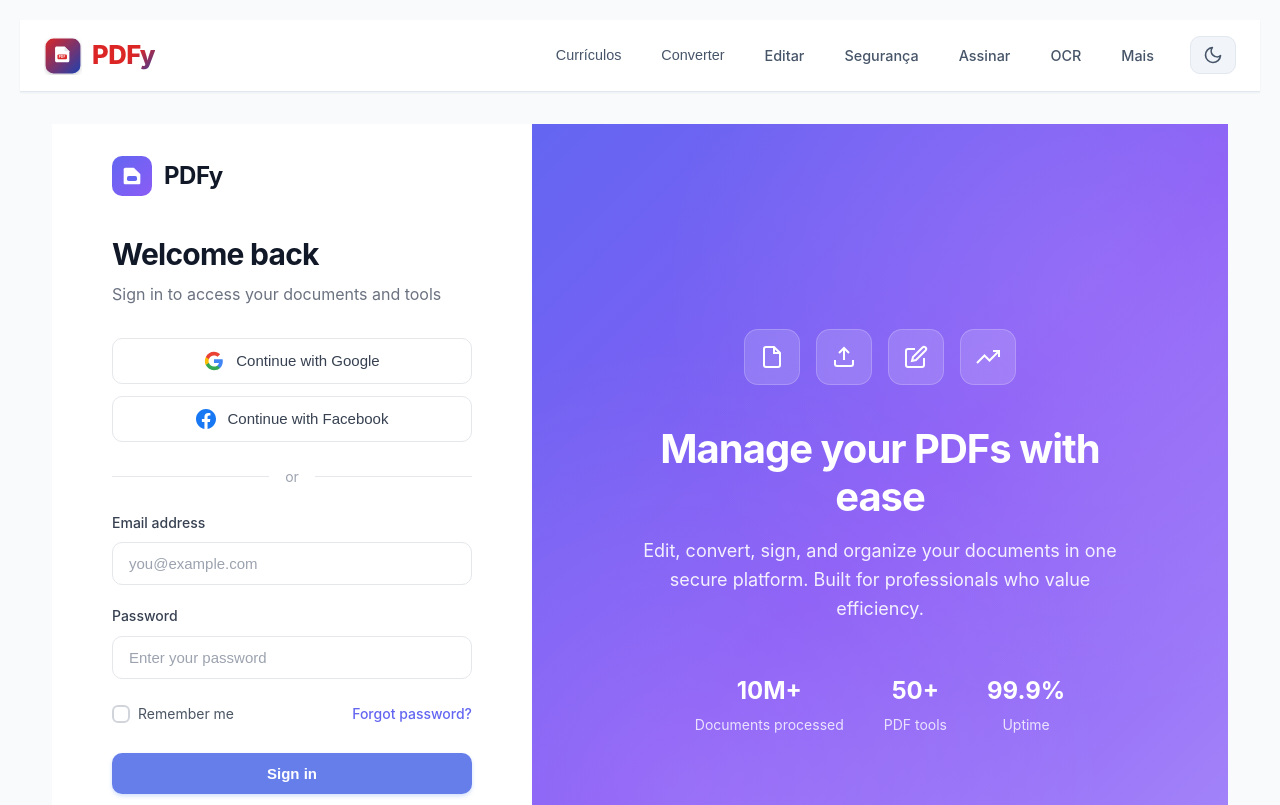
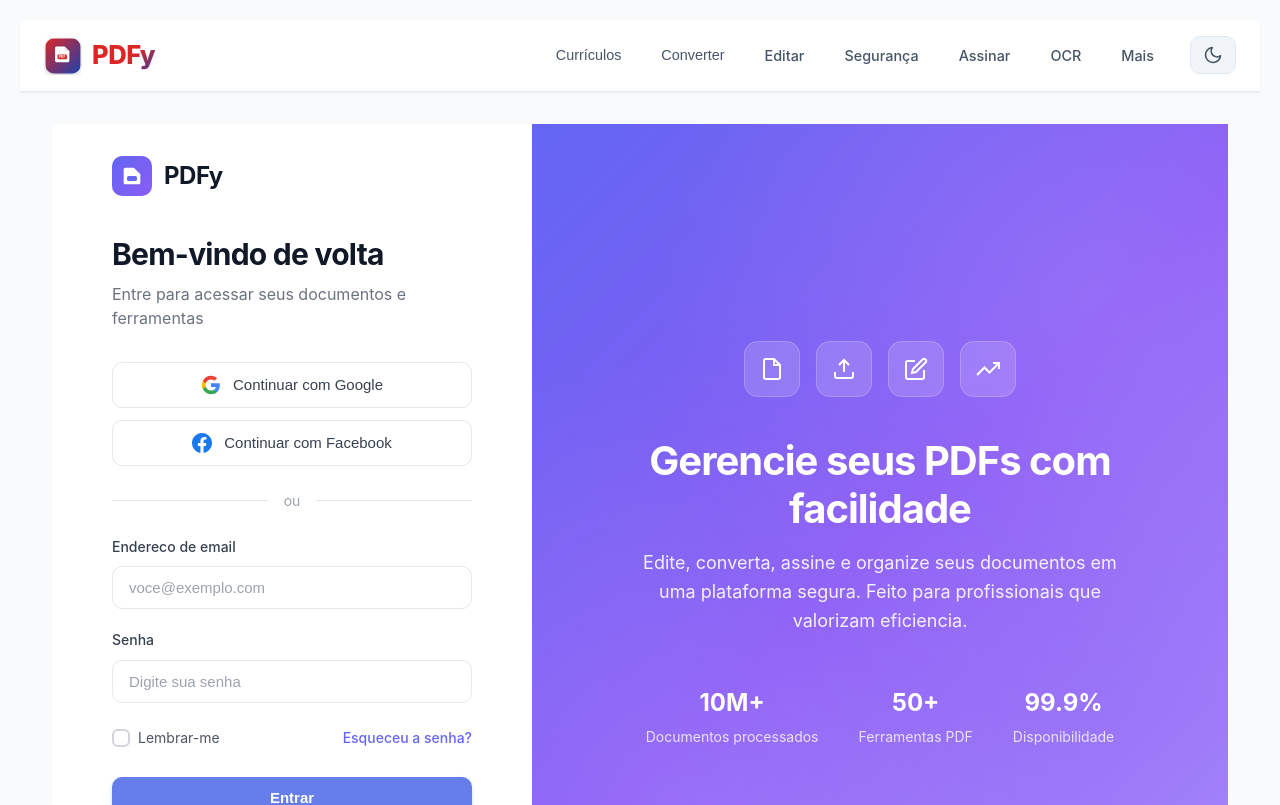
Before and after one commit to lucianodev2/PDFy, a React (Vite) app: page /login in a window 1280 px wide. Shown: the top 805 px of the page. Built offline with nearby package versions, Linux system fonts and the light colour scheme.

Commit message:
Translate login page to Portuguese (Brazil)

```diff
--- a/src/pages/Login.jsx
+++ b/src/pages/Login.jsx
@@ -43,8 +43,8 @@
           {/* Main Form */}
           <main className="login-main">
             <div className="login-intro">
-              <h1>Welcome back</h1>
-              <p>Sign in to access your documents and tools</p>
+              <h1>Bem-vindo de volta</h1>
+              <p>Entre para acessar seus documentos e ferramentas</p>
             </div>
 
             {/* Social Login */}
@@ -56,29 +56,29 @@
                   <path fill="#FBBC05" d="M5.84 14.09c-.22-.66-.35-1.36-.35-2.09s.13-1.43.35-2.09V7.07H2.18C1.43 8.55 1 10.22 1 12s.43 3.45 1.18 4.93l2.85-2.22.81-.62z"/>
                   <path fill="#EA4335" d="M12 5.38c1.62 0 3.06.56 4.21 1.64l3.15-3.15C17.45 2.09 14.97 1 12 1 7.7 1 3.99 3.47 2.18 7.07l3.66 2.84c.87-2.6 3.3-4.53 6.16-4.53z"/>
                 </svg>
-                Continue with Google
+                Continuar com Google
               </button>
 
               <button className="social-btn" type="button">
                 <svg width="20" height="20" viewBox="0 0 24 24" fill="#1877F2">
                   <path d="M24 12.073c0-6.627-5.373-12-12-12s-12 5.373-12 12c0 5.99 4.388 10.954 10.125 11.854v-8.385H7.078v-3.47h3.047V9.43c0-3.007 1.792-4.669 4.533-4.669 1.312 0 2.686.235 2.686.235v2.953H15.83c-1.491 0-1.956.925-1.956 1.874v2.25h3.328l-.532 3.47h-2.796v8.385C19.612 23.027 24 18.062 24 12.073z"/>
                 </svg>
-                Continue with Facebook
+                Continuar com Facebook
               </button>
             </div>
 
             <div className="divider">
-              <span>or</span>
+              <span>ou</span>
             </div>
 
             {/* Email Login Form */}
             <form onSubmit={handleSubmit} className="login-form">
               <div className="form-field">
-                <label htmlFor="email">Email address</label>
+                <label htmlFor="email">Endereco de email</label>
                 <input
                   type="email"
                   id="email"
-                  placeholder="you@example.com"
+                  placeholder="voce@exemplo.com"
                   value={email}
                   onChange={(e) => setEmail(e.target.value)}
                   required
@@ -86,11 +86,11 @@
               </div>
 
               <div className="form-field">
-                <label htmlFor="password">Password</label>
+                <label htmlFor="password">Senha</label>
                 <input
                   type="password"
                   id="password"
-                  placeholder="Enter your password"
+                  placeholder="Digite sua senha"
                   value={password}
                   onChange={(e) => setPassword(e.target.value)}
                   required
@@ -101,10 +101,10 @@
                 <label className="checkbox-field">
                   <input type="checkbox" />
                   <span className="checkmark"></span>
-                  <span className="label-text">Remember me</span>
+                  <span className="label-text">Lembrar-me</span>
                 </label>
                 <Link to="/forgot-password" className="text-link">
-                  Forgot password?
+                  Esqueceu a senha?
                 </Link>
               </div>
 
@@ -113,19 +113,19 @@
                 className="btn-primary"
                 disabled={isLoading}
               >
-                {isLoading ? 'Signing in...' : 'Sign in'}
+                {isLoading ? 'Entrando...' : 'Entrar'}
               </button>
             </form>
 
             <p className="signup-prompt">
-              Don't have an account?{' '}
-              <Link to="/signup" className="text-link">Create account</Link>
+              Nao tem uma conta?{' '}
+              <Link to="/signup" className="text-link">Criar conta</Link>
             </p>
           </main>
 
           {/* Footer */}
           <footer className="login-footer">
-            <p>Protected by reCAPTCHA and subject to our <a href="#">Privacy Policy</a> and <a href="#">Terms of Service</a></p>
+            <p>Protegido por reCAPTCHA e sujeito aos nossos <a href="#">Termos de Privacidade</a> e <a href="#">Termos de Servico</a></p>
           </footer>
         </div>
       </div>
@@ -164,26 +164,26 @@
 
           {/* Hero Text */}
           <h2 className="hero-title">
-            Manage your PDFs with ease
+            Gerencie seus PDFs com facilidade
           </h2>
           <p className="hero-subtitle">
-            Edit, convert, sign, and organize your documents in one secure platform.
-            Built for professionals who value efficiency.
+            Edite, converta, assine e organize seus documentos em uma plataforma segura.
+            Feito para profissionais que valorizam eficiencia.
           </p>
 
           {/* Stats */}
           <div className="hero-stats">
             <div className="stat">
               <span className="stat-value">10M+</span>
-              <span className="stat-label">Documents processed</span>
+              <span className="stat-label">Documentos processados</span>
             </div>
             <div className="stat">
               <span className="stat-value">50+</span>
-              <span className="stat-label">PDF tools</span>
+              <span className="stat-label">Ferramentas PDF</span>
             </div>
             <div className="stat">
               <span className="stat-value">99.9%</span>
-              <span className="stat-label">Uptime</span>
+              <span className="stat-label">Disponibilidade</span>
             </div>
           </div>
         </div>
```
